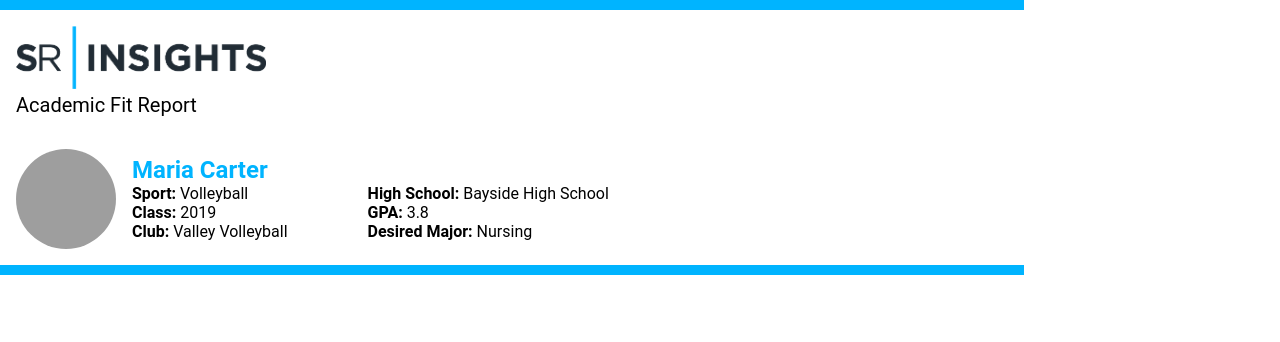
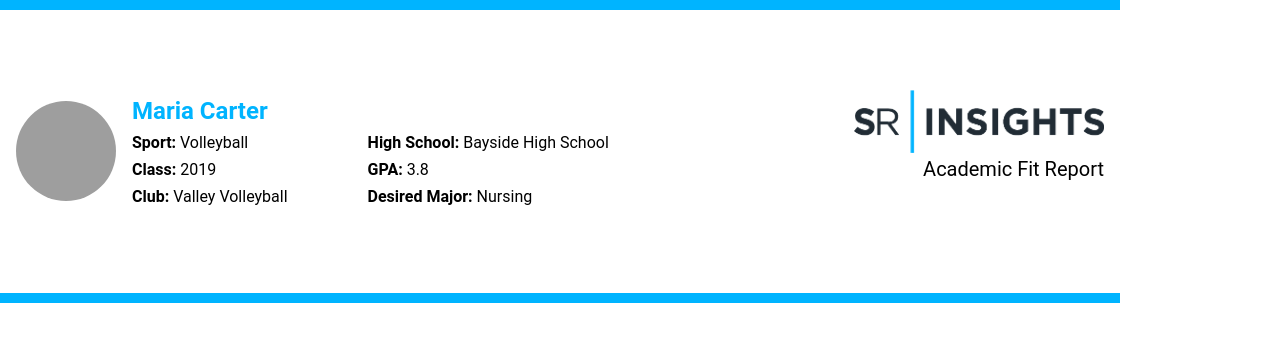
Before and after one commit to mezawebdev/sportsrecruits-code-challenge, a Vue app: page / in a window 1280 px wide. Shown: the top 342 px of the page. Built offline with nearby package versions, Linux system fonts and the light colour scheme; grey boxes are pictures that could not be loaded.

Commit message:
applied missing margins

```diff
--- a/src/components/AcademicFitReport.vue
+++ b/src/components/AcademicFitReport.vue
@@ -9,6 +9,7 @@ defineProps<{
 
 <template>
   <div class="AcademicFitReport">
+    <div class="AcademicFitReport__Header">
       <ReportTitle />
       <GeneralInfo
         :name="athlete.name"
@@ -21,14 +22,26 @@ defineProps<{
         :major="athlete.major"
       />
     </div>
+  </div>
 </template>
 
 <style scoped lang="scss">
+@use "@/assets/media";
+
 .AcademicFitReport {
   border-top: 10px solid var(--aqua);
   border-bottom: 10px solid var(--aqua);
-  padding-block: 1.25rem;
-  padding: 1rem;
-  max-width: 64rem;
+  padding-block: clamp(1.25rem, -0.917rem + 9.24vw, 5rem);
+  padding-inline: 1rem;
+  max-width: 70rem;
+
+  &__Header {
+    @media (min-width: media.$md) {
+      display: flex;
+      flex-direction: row-reverse;
+      gap: 1rem;
+      justify-content: space-between;
+    }
+  }
 }
 </style>
--- a/src/components/GeneralInfo.vue
+++ b/src/components/GeneralInfo.vue
@@ -55,6 +55,11 @@ defineProps<{
     width: clamp(3.125rem, 1.319rem + 7.7vw, 6.25rem);
     height: clamp(3.125rem, 1.319rem + 7.7vw, 6.25rem);
     border-radius: 100%;
+    flex-shrink: 0;
+
+    @media (max-width: media.$md) {
+      margin-block-end: 0.5rem;
+    }
 
     div {
       width: 100%;
@@ -65,8 +70,13 @@ defineProps<{
   }
 
   &__Details {
+    p + p {
+      margin-block-start: 0.5rem;
+    }
+
     h2 {
       color: var(--aqua);
+      margin-block-end: 0.5rem;
     }
   }
 
--- a/src/components/ReportTitle.vue
+++ b/src/components/ReportTitle.vue
@@ -6,8 +6,14 @@
 </template>
 
 <style scoped lang="scss">
+@use "@/assets/media";
+
 .ReportTitle {
   margin-block-end: 2rem;
+
+  @media (min-width: media.$md) {
+    text-align: right;
+  }
 
   img {
     width: 100%;
```
Lines whose indentation alone changed are shown as unchanged.
